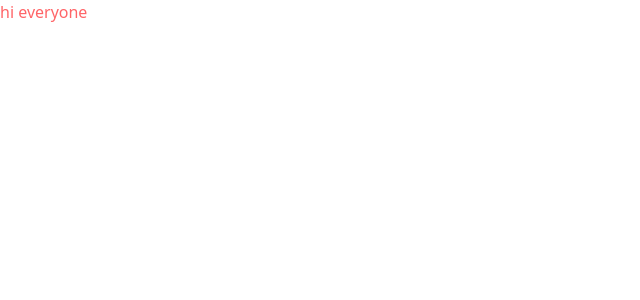
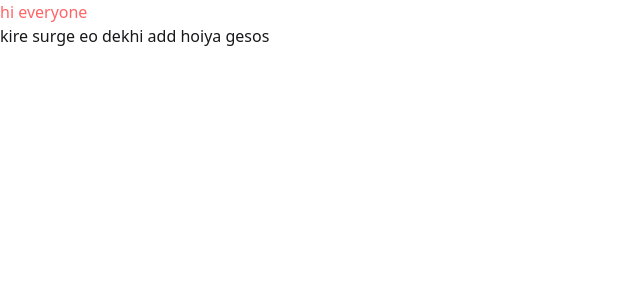
Before and after one commit to Al-Amin018555/select-your-xi, a React (Vite) app: page / in a window 1280 px wide. Shown: the top 300 px of the page, without its empty margins (0-640 px from the left). Built offline with nearby package versions, Linux system fonts and the light colour scheme.

Commit message:
installed surge & made live link

```diff
--- a/src/App.jsx
+++ b/src/App.jsx
@@ -4,7 +4,7 @@ function App() {
   return (
     <>
       <h1 className="text-red-400">hi everyone</h1>
-
+      <p>kire surge eo dekhi add hoiya gesos</p>
     </>
   )
 }
```
Also changed, not shown: 1 other file (tests, documents, lock files or other folders).
